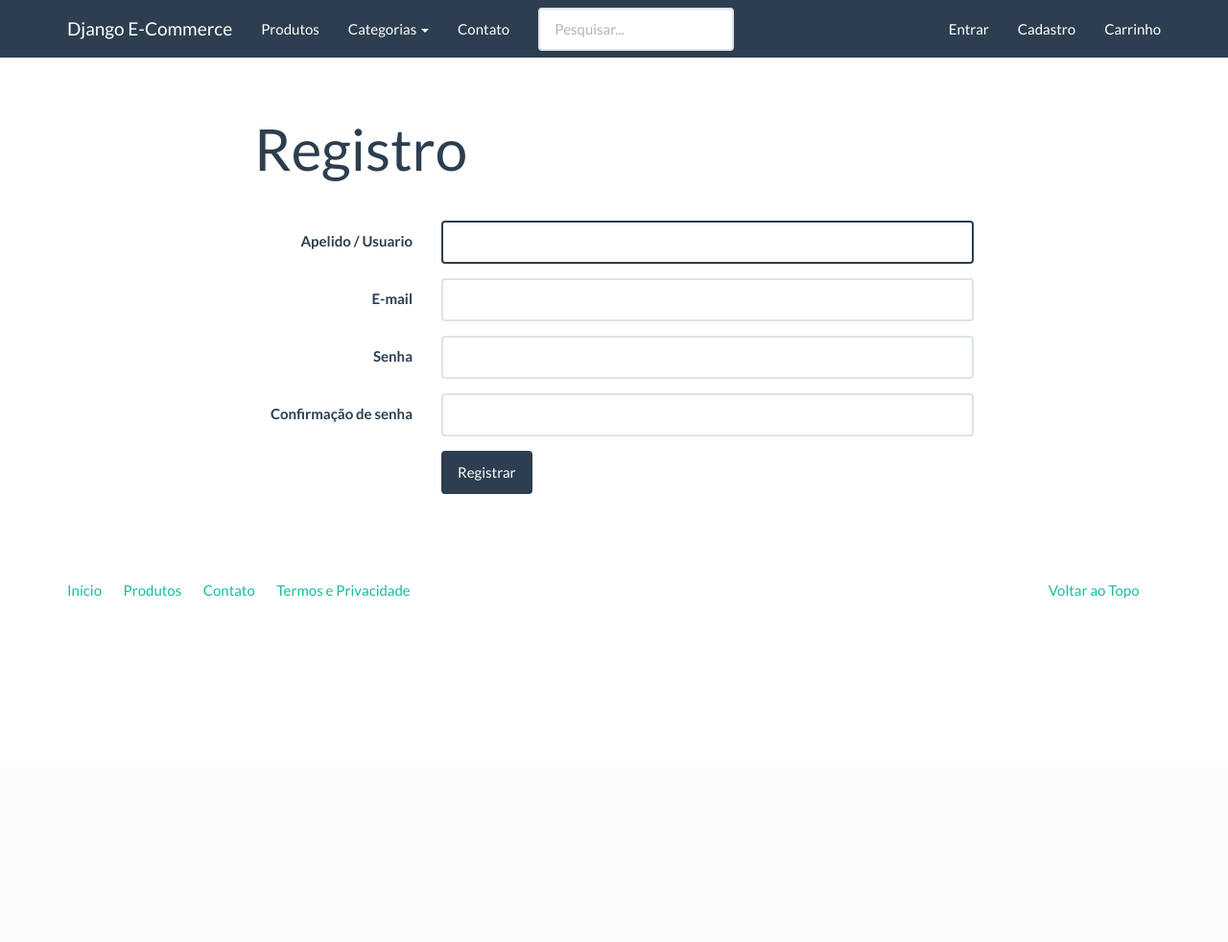
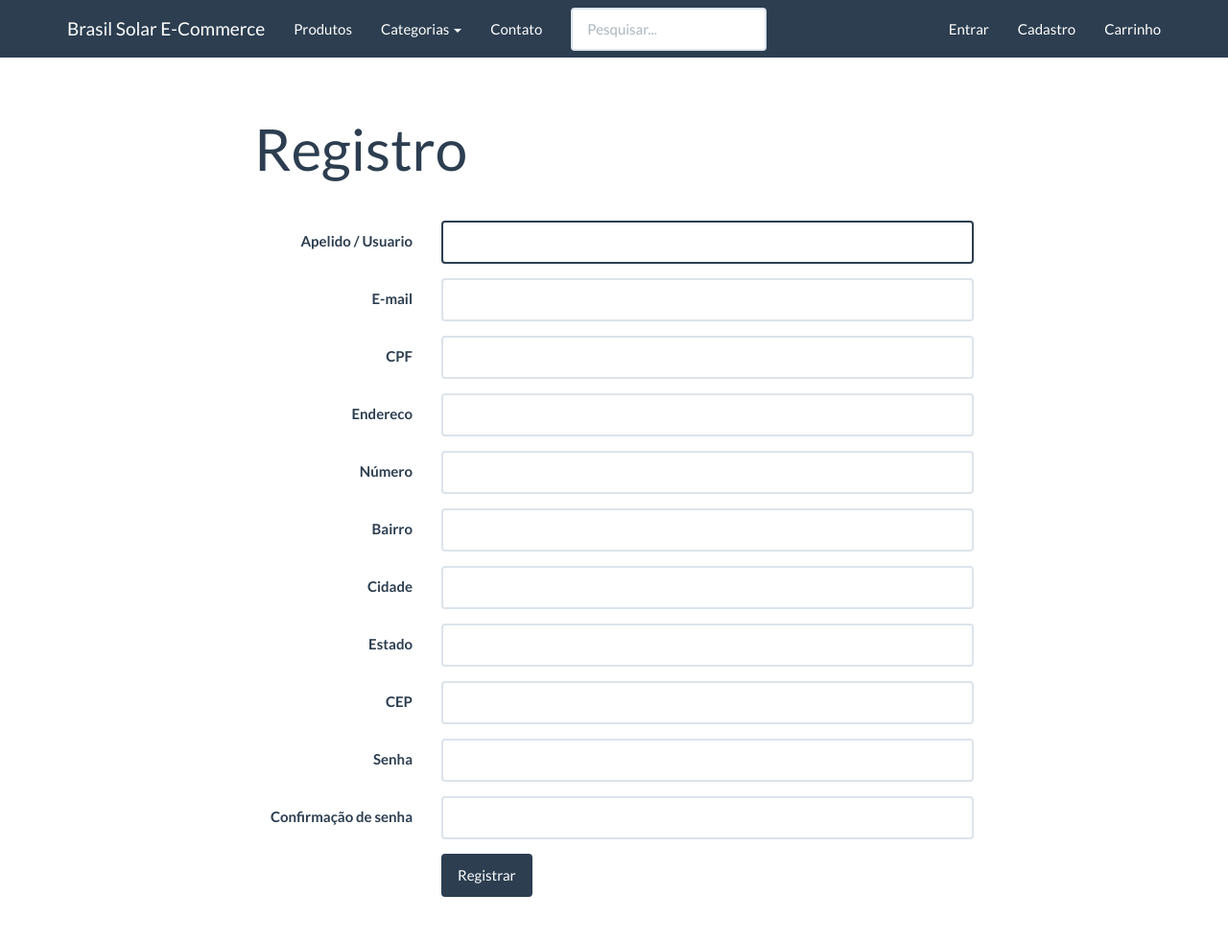
Before and after one commit to Lucier/lojavirtual, a Django app: a page that uses core/templates/base.html in a window 1280 px wide. Shown: the top 982 px of the page at 96% size. Before the commit the page ends 624 px from the top, so only its background shows below. Run offline with Django 4.2, Linux system fonts and the light colour scheme; data comes from the database, SQL or seed files in the repository; both versions use the stored data as it was after the commit; some libraries are stand-ins or nearby versions.

Commit message:
alteracao cadastro cliente

```diff
--- a/accounts/forms.py
+++ b/accounts/forms.py
@@ -6,11 +6,12 @@ class UserAdminCreationForm(UserCreationForm):
 
     class Meta:
         model = User
-        fields = ['username', 'email']
+        fields = ['username', 'email', 'cpf', 'endereco',  'numero', 'bairro', 'cidade', 'estado', 'cep']
 
 
 class UserAdminForm(forms.ModelForm):
 
     class Meta:
         model = User
-        fields = ['username', 'email', 'name', 'is_active', 'is_staff']
+        fields = ['username', 'email', 'name', 'cpf', 'endereco', 'numero', 'bairro', 'cidade', 'estado',
+                    'cep', 'is_active', 'is_staff']
--- a/accounts/models.py
+++ b/accounts/models.py
@@ -18,6 +18,13 @@ class User(AbstractBaseUser, PermissionsMixin):
     )
     name = models.CharField('Nome', max_length=100)
     email = models.EmailField('E-mail', unique=True)
+    cpf = models.CharField('CPF', max_length=20, blank=True)
+    endereco = models.CharField('Endereco', max_length=100, blank=True)
+    numero = models.CharField('Número', max_length=10, blank=True)
+    bairro = models.CharField('Bairro', max_length=100, blank=True)
+    cidade = models.CharField('Cidade', max_length=100, blank=True)
+    estado = models.CharField('Estado', max_length=100, blank=True)
+    cep = models.CharField('CEP', max_length=20, blank=True)
     is_staff = models.BooleanField('Equipe', default=False)
     is_active = models.BooleanField('Ativo', default=True)
     date_joined = models.DateTimeField('Data de entrada', auto_now_add=True)
--- a/catalog/templates/catalog/_product.html
+++ b/catalog/templates/catalog/_product.html
@@ -12,7 +12,8 @@
         </a>
         <div class="caption">
             <h3>{{ product.name }}</h3>
-            <p>{{ product.description|linebreaks }}</p>
+            <h3>R$ {{ product.price }}</h3>
+            <!--<p>{{ product.name|linebreaks }}</p>-->
             <p>
                 <a href="{{ product.get_absolute_url }}" class="btn btn-success" role="button">Detalhes</a>
                 <a href="{% url 'checkout:create_cartitem' product.slug %}" class="btn btn-default" role="button">Adicionar</a></p>
--- a/catalog/templates/catalog/product.html
+++ b/catalog/templates/catalog/product.html
@@ -8,6 +8,7 @@
     <div class="page-header">
     <h1>{{ product }}</h1>
     </div>
+    <h3>R$ {{ product.price }}</h3>
     <div class="row">
     <div class="col-sm-4">
         <a href="#" class="thumbnail">
--- a/core/templates/base.html
+++ b/core/templates/base.html
@@ -5,7 +5,7 @@
 <html lang="pt-br">
 <head>
     <meta charset="utf-8">
-    <title> {% block title %} Django E-Commerce {% endblock %} </title>
+    <title> {% block title %} Brasil Solar E-Commerce {% endblock %} </title>
     <meta name="viewport" content="width=device-width, initial-scale=1">
     <meta http-equiv="X-UA-Compatible" content="IE=edge" />
     <link rel="stylesheet" href="{% static 'assets/bootstrap.min.css' %}" media="screen" />
@@ -17,7 +17,7 @@
     <div class="navbar navbar-default navbar-fixed-top">
       <div class="container">
         <div class="navbar-header">
-          <a href="{% url 'index' %}" class="navbar-brand">Django E-Commerce</a>
+          <a href="{% url 'index' %}" class="navbar-brand">Brasil Solar E-Commerce</a>
           <button class="navbar-toggle" type="button" data-toggle="collapse" data-target="#navbar-main">
             <span class="icon-bar"></span>
             <span class="icon-bar"></span>
--- a/core/templates/index.html
+++ b/core/templates/index.html
@@ -8,6 +8,5 @@
 		    fotovoltaica e governamental dentro dos mais modernos padrões tecnológicos, incluindo laboratório
 		    de pesquisa e inovação, renovação constante de sua tecnologia e busca de inovações no mercado atuante.</p>
 		  <p><a class="btn btn-primary">Saiba mais</a></p>
-        <p><a href="#" class="btn btn-primary">Saiba mais</a></p>
     </div>
 {% endblock %}
```
Also changed, not shown: ecommerce/settings.py (+5 -5 lines), accounts/migrations/0002_auto_20181015_2359.py (added), db.sqlite3.
